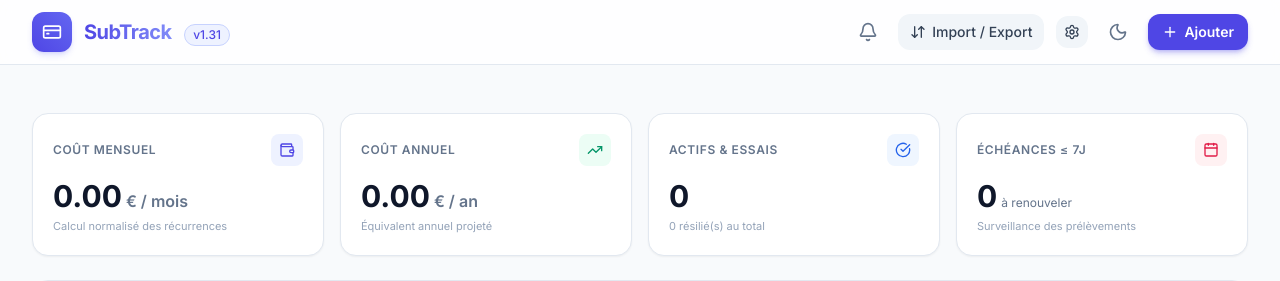
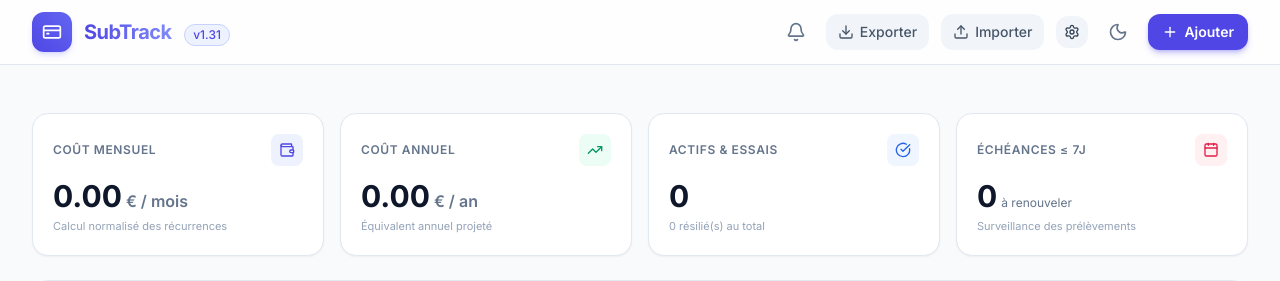
Before and after one commit to Roxane210/subtrack, a FastAPI app: page / in a window 1280 px wide. Shown: the top 281 px of the page. Run offline with FastAPI, Linux system fonts and the light colour scheme; data comes from the database, SQL or seed files in the repository; data that the repository does not hold is empty; some libraries are stand-ins or nearby versions.

Commit message:
feat: ajout des boutons Exporter et Importer JSON directs dans la barre de navigation

```diff
--- a/app/templates/base.html
+++ b/app/templates/base.html
@@ -73,14 +73,24 @@
           </template>
         </button>
 
-        <!-- Import / Export Button -->
-        <button @click="isImportExportOpen = true"
-                title="Importer / Exporter les abonnements"
-                class="inline-flex items-center space-x-1.5 px-3 py-2 rounded-xl bg-slate-100 dark:bg-slate-800 hover:bg-slate-200 dark:hover:bg-slate-700 text-slate-700 dark:text-slate-200 text-sm font-medium transition-colors">
-          <i data-lucide="arrow-down-up" class="w-4 h-4"></i>
-          <span class="hidden sm:inline">Import / Export</span>
-          <span class="sm:hidden"> ⇅ </span>
+        <!-- Export JSON Button -->
+        <a href="/api/export/json" download
+           title="Exporter la base de données (JSON)"
+           class="inline-flex items-center space-x-1.5 px-3 py-2 rounded-xl text-slate-600 dark:text-slate-300 bg-slate-100 dark:bg-slate-800 hover:bg-slate-200 dark:hover:bg-slate-700 text-sm font-medium transition-all active:scale-95">
+          <i data-lucide="download" class="w-4 h-4"></i>
+          <span class="hidden sm:inline">Exporter</span>
+        </a>
+
+        <!-- Import JSON Button -->
+        <button @click="$refs.importFileInput.click()"
+                title="Importer une base de données (JSON)"
+                class="inline-flex items-center space-x-1.5 px-3 py-2 rounded-xl text-slate-600 dark:text-slate-300 bg-slate-100 dark:bg-slate-800 hover:bg-slate-200 dark:hover:bg-slate-700 text-sm font-medium transition-all active:scale-95">
+          <i data-lucide="upload" class="w-4 h-4"></i>
+          <span class="hidden sm:inline">Importer</span>
         </button>
+        <!-- Hidden file input for import -->
+        <input type="file" accept=".json" x-ref="importFileInput" class="hidden"
+               @change="importType = 'json'; uploadImportFile($event)">
 
         <!-- Settings Button -->
         <button @click="openSettings()"
@@ -88,6 +98,7 @@
                 class="p-2 rounded-xl bg-slate-100 dark:bg-slate-800 hover:bg-slate-200 dark:hover:bg-slate-700 text-slate-700 dark:text-slate-200 transition-colors">
           <i data-lucide="settings" class="w-4 h-4"></i>
         </button>
+
 
         <!-- Dark Mode Toggle -->
         <button @click="toggleTheme()"
```
